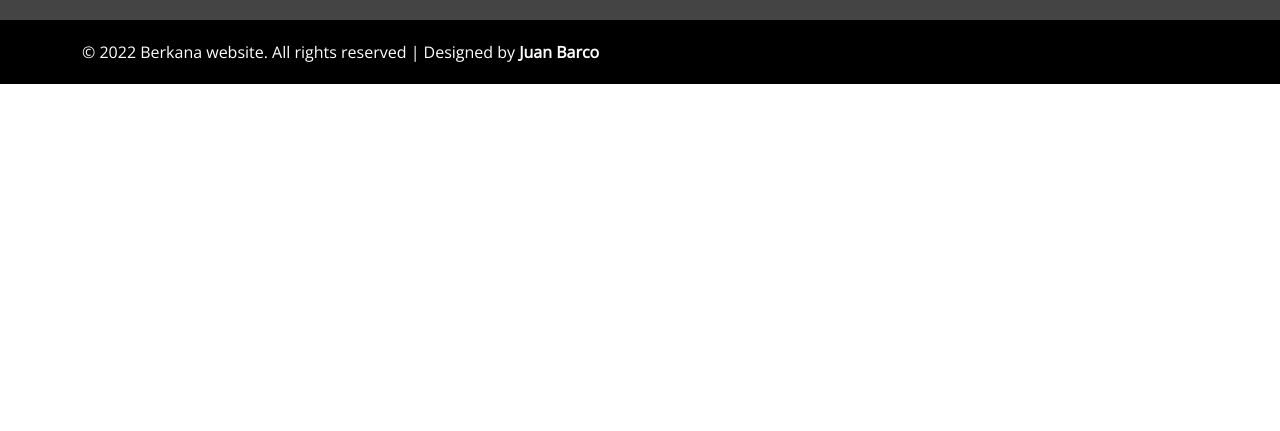
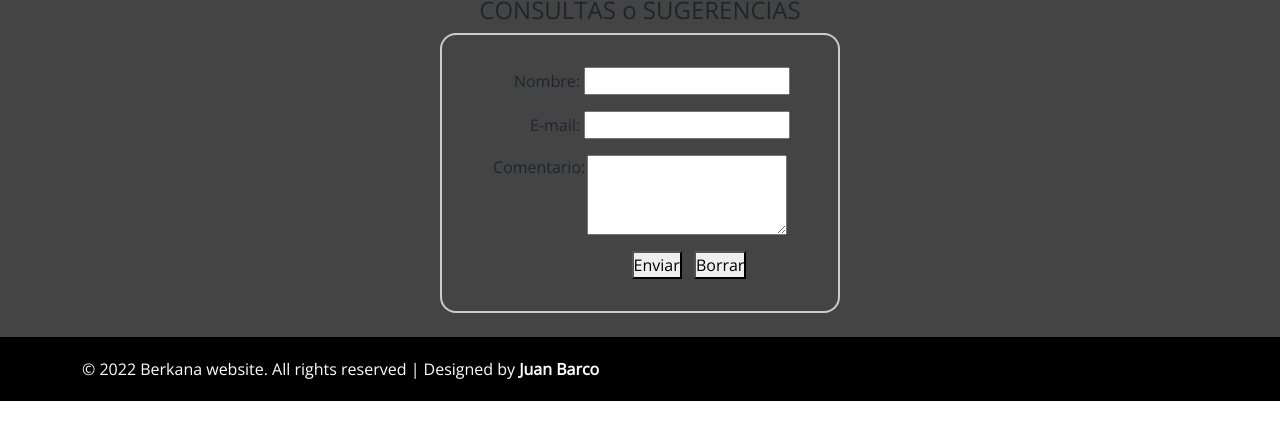
Before and after one commit to barcoj/pre-entrega-3, a website: page pages/contacto.html in a window 1280 px wide. Shown: the part 253-684 px from the top of the page. Drawn offline with nearby package versions, Linux system fonts and the light colour scheme.

Commit message:
agrego form

```diff
--- a/pages/contacto.html
+++ b/pages/contacto.html
@@ -5,10 +5,10 @@
     <meta charset="UTF-8">
     <meta http-equiv="X-UA-Compatible" content="IE=edge">
     <meta name="viewport" content="width=device-width, initial-scale=1.0">
-    <meta name= "keywords" content= "berkana, bar, reservas">
-    <meta name= "description" content= "Aquí se puede generar tu reserva y/o cantactarse con Berkana Lake Bar">
+    <meta name="keywords" content="berkana, bar, reservas">
+    <meta name="description" content="Aquí se puede generar tu reserva y/o cantactarse con Berkana Lake Bar">
     <link rel="shortcut icon" href="../img/logoBerkana.png">
-    <title>Berkana Lake Bar / Contacto</title>
+    <title>Berkana Lake Bar | Contacto</title>
     <!-- BOOTSTRAP -->
     <link rel="stylesheet" href="https://cdn.jsdelivr.net/npm/bootstrap@5.2.0-beta1/dist/css/bootstrap.min.css">
 
@@ -20,8 +20,8 @@
 
     <!-- HEADER -->
 
-    <header class="p-3 colorFondo">
-        <nav class="navbar navbar-expand-lg bg-light colorFondo">
+    <header class="p-3">
+        <nav class="navbar navbar-expand-lg bg-light">
 
             <!-- Navegación Principal -->
             <div class="container-fluid">
@@ -35,7 +35,7 @@
                 <div class="collapse navbar-collapse" id="navbarNavDropdown">
                     <ul class="navbar-nav">
                         <li class="nav-item">
-                            <a class="nav-link active" aria-current="page" href="../index.html">Home</a>
+                            <a class="nav-link" aria-current="page" href="../index.html">Home</a>
                         </li>
                         <li class="nav-item">
                             <a class="nav-link" href="../pages/productos.html">Productos</a>
@@ -63,8 +63,35 @@
     <!-- Contenido Principal -->
     <main class="py-4">
         <h2>CONTACTO</h2>
+        <h4>CONSULTAS o SUGERENCIAS</h4>
+            <div class="container">
+                <div class="row">
+                    <div class="col-12">
+                        <form action="/my-handling-form-page" method="post">
+                            <ul>
+                                <li>
+                                    <label for="name">Nombre:</label>
+                                    <input type="text" id="name" name="user_name" />
+                                </li>
+                                <li>
+                                    <label for="mail">E-mail:</label>
+                                    <input type="email" id="mail" name="user_mail" />
+                                </li>
+                                <li>
+                                    <label for="msg">Comentario:</label>
+                                    <textarea id="msg" name="user_message"></textarea>
+                                </li>
+                                <li class="button">
+                                    <button type="submit">Enviar</button>
+                                    <button type="reset">Borrar</button>
+                                </li>
+                            </ul>
+                        </form>
+                    </div>
+                </div>
+            </div>
+    </main>
 
-    </main>
 
 
 
@@ -79,7 +106,7 @@
             </div>
         </div>
         <a href="https://web.whatsapp.com/" target="_blank" class="btnWhats"><img src="../img/logoWhats.png"
-            class="logosRedes" alt="logo de whatsapp"> </a>
+                class="logosRedes" alt="logo de whatsapp"> </a>
     </footer>
 
     <script src="https://cdn.jsdelivr.net/npm/bootstrap@5.2.0-beta1/dist/js/bootstrap.bundle.min.js"> </script>
--- a/scss/_body.scss
+++ b/scss/_body.scss
@@ -16,6 +16,61 @@ body {
             text-align: center;
             font-weight: bold;
         }
+
+        form {
+            margin: 0 auto;
+            width: 400px;
+            padding: 2em;
+            border: 2px solid #ccc;
+            border-radius: 1em;
+        }
+
+
+        ul {
+            list-style: none;
+            padding: 0;
+            margin: 0;
+        }
+
+        form li + li {
+            margin-top: 1em;
+        }
+
+        label {
+            display: inline-block;
+            width: 90px;
+            text-align: right;
+        }
+
+        input textarea {
+            font: 1em sans-serif;
+            width: 300px;
+            box-sizing: border-box;
+            border: 1px solid #999;
+        }
+
+
+        input:focus textarea:focus {
+            border-color: #000;
+        }
+
+        textarea {
+            vertical-align: top;
+            height: 5em;
+        }
+
+
+        .button {
+            padding-left: 90px;
+        }
+
+       button {
+            margin-left: 0.5em;
+
+            &:hover {
+                text-decoration-color: darkcyan;
+              }
+        }
     }
 
 
--- a/scss/_header.scss
+++ b/scss/_header.scss
@@ -1,5 +1,6 @@
 header {
     border-bottom: 1px solid;
+    // background-image: linear-gradient(#F9D423, #FF4E50);
 
     .navbar-brand {
     .logoPrincipal {
@@ -25,7 +26,7 @@ header {
             font-weight: bold;
 
                 &:hover {
-                  background-color: red;
+                  opacity: 1;
                 }
 
 
```
Also changed, not shown: index.html (+1 -1 lines), pages/galeria.html (+2 -2 lines), pages/productos.html (+2 -2 lines), pages/ubicacion.html (+2 -2 lines), css/estilo.css.
